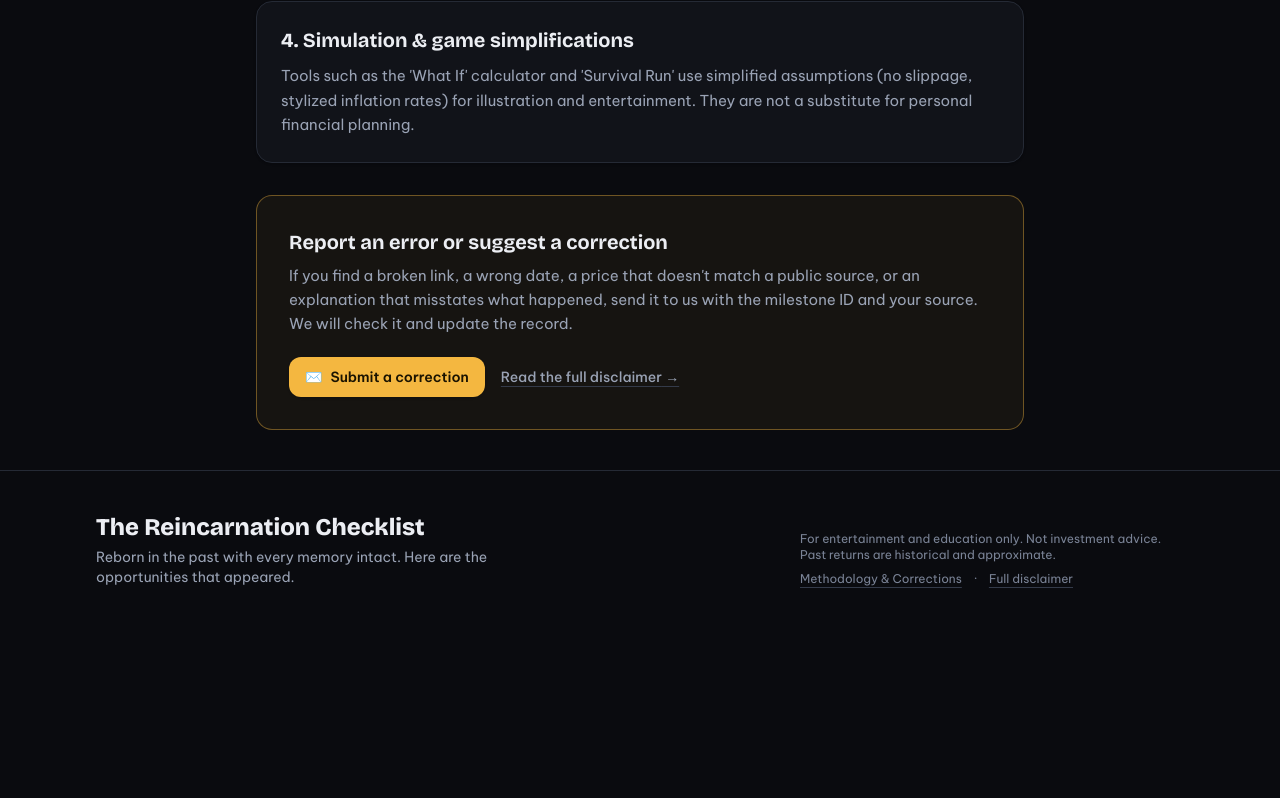
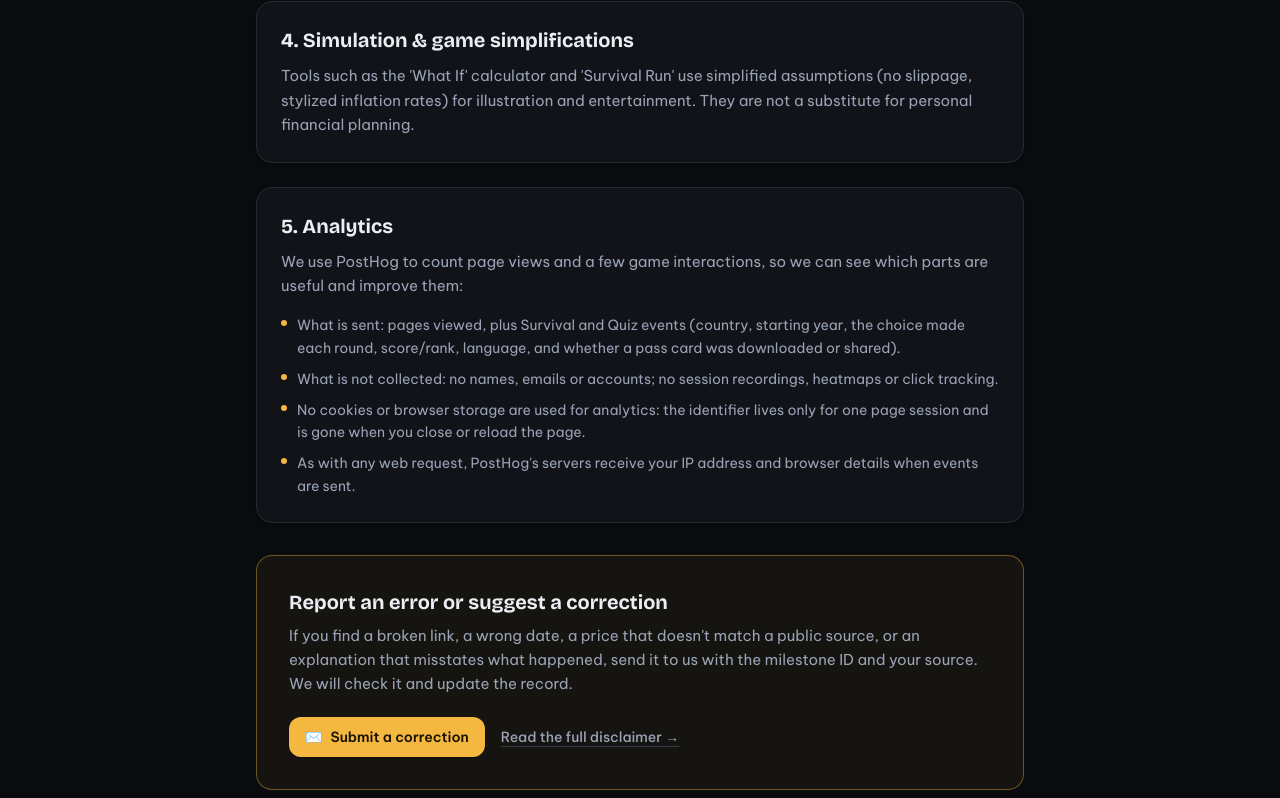
Before and after one commit to justinnc/reincarnation-checklist, a Next.js app: page /en/methodology in a window 1280 px wide. Shown: the part 1507-2305 px from the top of the page. Before the commit the page ends 2134 px from the top, so only its background shows below. Built offline with nearby package versions, Linux system fonts and the light colour scheme; no server answers.

Commit message:
feat(privacy): disclose analytics on Methodology (EN/VI); pin autocapture, recordings and heatmaps off in code

```diff
--- a/src/app/[lang]/methodology/page.tsx
+++ b/src/app/[lang]/methodology/page.tsx
@@ -52,6 +52,16 @@ const COPY: Record<string, { heading: string; subtitle: string; updated: string;
       {
         h: "4. Đơn giản hoá trong công cụ mô phỏng & trò chơi",
         p: "Các công cụ như 'Nếu bạn đã đầu tư' và 'Thử thách sống sót' dùng mô hình đơn giản (không tính trượt giá, tỷ lệ lạm phát cố định) để minh hoạ và giải trí, không thay thế được kế hoạch tài chính cá nhân."
+      },
+      {
+        h: "5. Thống kê truy cập (analytics)",
+        p: "Chúng tôi dùng PostHog để đếm lượt xem trang và một số thao tác trong trò chơi, nhằm biết phần nào hữu ích để cải thiện trang:",
+        bullets: [
+          "Dữ liệu gửi đi: trang đã xem, và các sự kiện trong Thử thách sống sót và Đố vui (quốc gia, năm bắt đầu, lựa chọn ở từng vòng, điểm/xếp hạng, ngôn ngữ, việc tải hoặc chia sẻ thẻ).",
+          "Không thu thập: tên, email hay tài khoản; không ghi lại thao tác chuột hay quay màn hình phiên truy cập; không theo dõi từng cú nhấp.",
+          "Không dùng cookie hay bộ nhớ trình duyệt cho thống kê: mã nhận diện chỉ tồn tại trong một lần mở trang và mất khi bạn đóng hoặc tải lại trang.",
+          "Như mọi yêu cầu web, máy chủ của PostHog nhận địa chỉ IP và thông tin trình duyệt của bạn khi các sự kiện được gửi."
+        ]
       }
     ],
     feedbackTitle: "Báo lỗi & đề xuất sửa số liệu",
@@ -97,6 +107,16 @@ const COPY: Record<string, { heading: string; subtitle: string; updated: string;
       {
         h: "4. Simulation & game simplifications",
         p: "Tools such as the 'What If' calculator and 'Survival Run' use simplified assumptions (no slippage, stylized inflation rates) for illustration and entertainment. They are not a substitute for personal financial planning."
+      },
+      {
+        h: "5. Analytics",
+        p: "We use PostHog to count page views and a few game interactions, so we can see which parts are useful and improve them:",
+        bullets: [
+          "What is sent: pages viewed, plus Survival and Quiz events (country, starting year, the choice made each round, score/rank, language, and whether a pass card was downloaded or shared).",
+          "What is not collected: no names, emails or accounts; no session recordings, heatmaps or click tracking.",
+          "No cookies or browser storage are used for analytics: the identifier lives only for one page session and is gone when you close or reload the page.",
+          "As with any web request, PostHog's servers receive your IP address and browser details when events are sent."
+        ]
       }
     ],
     feedbackTitle: "Report an error or suggest a correction",
--- a/src/lib/analytics.ts
+++ b/src/lib/analytics.ts
@@ -26,6 +26,16 @@ export function initAnalytics(): void {
       capture_pageleave: true,
       persistence: "memory",
       person_profiles: "identified_only",
+      // Data minimisation: only page views and the named game events below are sent. Pinned off
+      // in code so a PostHog dashboard toggle can't silently widen collection beyond what the
+      // Methodology page discloses.
+      autocapture: false,
+      rageclick: false,
+      capture_dead_clicks: false,
+      capture_heatmaps: false,
+      capture_exceptions: false,
+      disable_session_recording: true,
+      disable_surveys: true,
     });
     initialized = true;
   } catch {
```
Also changed, not shown: 2 other files (tests, documents, lock files or other folders).
